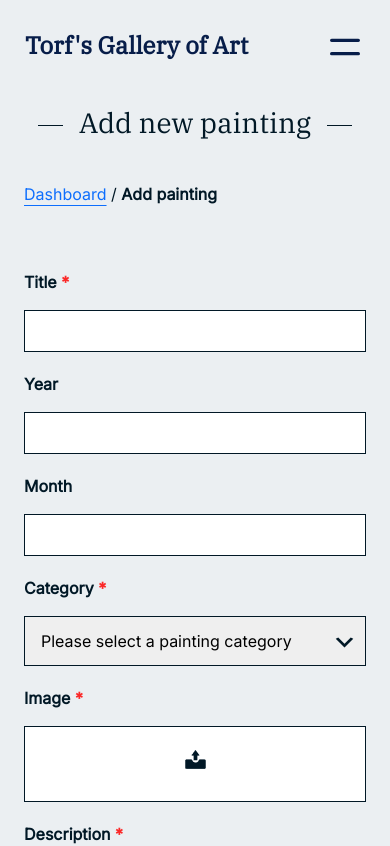
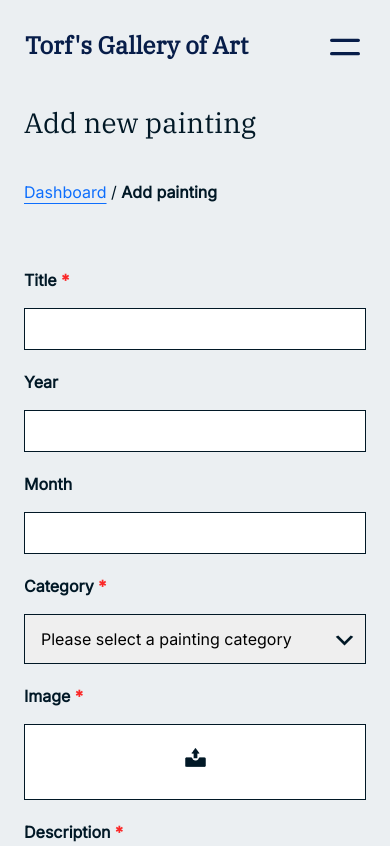
Before and after one commit to lunadragon06/torfs-art-gallery, a React (Create React App) app: page /add in a window 390 px wide. Shown: the top 846 px of the page. Built offline with nearby package versions, Linux system fonts and the light colour scheme.

Commit message:
Update _typography.scss

```diff
--- a/src/sass/partials/_typography.scss
+++ b/src/sass/partials/_typography.scss
@@ -49,15 +49,20 @@ h2 {
 
 @media (max-width: 768px) {
     h1 {
-        grid-template-columns: 50px max-content 50px;
         grid-gap: 1rem;
         grid-template-rows: 1.25rem 0;
     }
 }
 
-@media (max-width: 500px) {
+@media (max-width: $--mobile-screen) {
+    .breadcrumb {
+        margin: 1.5rem 0 0;
+    }
+    h1:after, h1:before {
+        border-bottom: none;
+    }
     h1 {
-        grid-template-columns: 25px max-content 25px;
-        grid-template-rows: 1.25rem 0;
+        display: block;
+        text-align: left;
     }
 }
```
